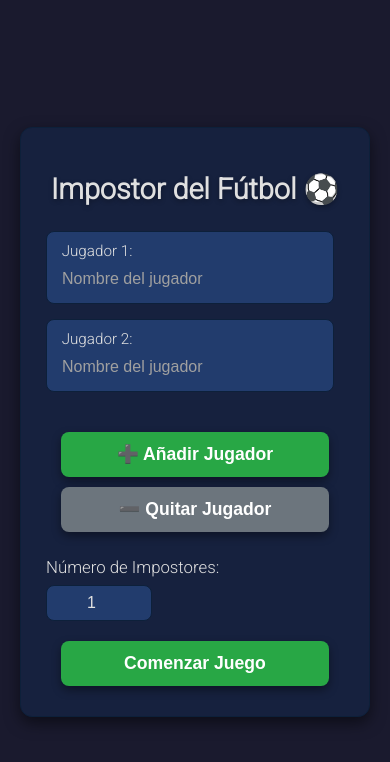
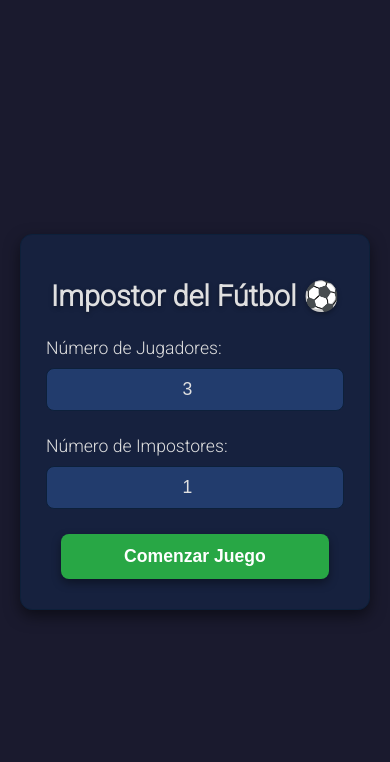
Before and after one commit to alerrego/juego-impostor, a plain HTML site: page index.html in a window 390 px wide. Drawn offline with Linux system fonts and the light colour scheme.

Commit message:
Refactor player input and UI elements in index.html
Refactor input handling and player management in the game setup.

```diff
--- a/index.html
+++ b/index.html
@@ -1,11 +1,11 @@
-
 <!DOCTYPE html>
 <html lang="es">
 <head>
     <meta charset="UTF-8">
     <meta name="viewport" content="width=device-width, initial-scale=1.0">
     <title>Impostor del Fútbol ⚽</title>
-    <link href="https://fonts.googleapis.com/css2?family=Roboto:wght@300,400,700&display=swap" rel="stylesheet">
+
+<link href="https://fonts.googleapis.com/css2?family=Roboto:wght@300,400,700&display=swap" rel="stylesheet">
     <style>
         :root {
             --bg-dark: #1a1a2e;
@@ -95,74 +95,28 @@
             margin-top: 10px;
         }
 
-        #playersContainer {
-            margin: 20px 0;
-            max-height: 250px;
-            overflow-y: auto;
-            padding-right: 10px; /* Para el scrollbar */
-        }
-        #playersContainer::-webkit-scrollbar {
-            width: 8px;
-        }
-        #playersContainer::-webkit-scrollbar-track {
-            background: var(--bg-medium);
-            border-radius: 10px;
-        }
-        #playersContainer::-webkit-scrollbar-thumb {
-            background: var(--bg-light);
-            border-radius: 10px;
-        }
-        #playersContainer::-webkit-scrollbar-thumb:hover {
-            background: #0b2a4e;
-        }
-
-
-        .player-input {
-            margin-bottom: 15px;
+        .input-group {
+            margin: 25px 0;
+            text-align: left;
             display: flex;
+            justify-content: space-between;
             align-items: center;
-            background-color: var(--input-bg);
-            border-radius: 8px;
-            padding: 8px 12px;
-            border: 1px solid var(--border-color);
-        }
-        .player-input label {
-            min-width: 80px;
-            font-size: 0.95em;
-            color: var(--text-light);
-        }
-        .player-input input[type="text"] {
-            background: transparent;
-            border: none;
-            color: var(--text-light);
-            padding: 5px;
-            flex-grow: 1;
-            font-size: 1em;
-            outline: none;
-        }
-        .player-input input[type="text"]::placeholder {
-            color: #a0a0a0;
-        }
-
-        .input-group {
-            margin: 20px 0;
-            text-align: left;
         }
         .input-group label {
-            display: block;
-            margin-bottom: 8px;
-            font-size: 1.05em;
+            font-size: 1.1em;
             color: var(--text-light);
+            margin-right: 15px;
         }
         .input-group input[type="number"] {
             background-color: var(--input-bg);
             border: 1px solid var(--border-color);
             border-radius: 8px;
             color: var(--text-light);
-            padding: 8px 12px;
+            padding: 10px 14px;
             width: 80px;
-            font-size: 1em;
+            font-size: 1.1em;
             text-align: center;
+            outline: none;
         }
 
         button {
@@ -183,14 +137,8 @@
             transform: translateY(-2px);
             box-shadow: 0 6px 12px rgba(0, 0, 0, 0.6);
         }
-        button#removePlayerBtn {
-            background-color: #6c757d; /* Gris para eliminar */
-        }
-        button#removePlayerBtn:hover {
-            background-color: #5a6268;
-        }
         button#restartBtn {
-            background-color: var(--bg-light); /* Un color diferente para reiniciar */
+            background-color: var(--bg-light);
         }
         button#restartBtn:hover {
             background-color: #0c2b53;
@@ -199,7 +147,7 @@
         .button-row {
             display: flex;
             justify-content: center;
-            flex-wrap: wrap; /* Para que los botones se envuelvan en pantallas pequeñas */
+            flex-wrap: wrap;
             margin-top: 15px;
         }
 
@@ -272,37 +220,29 @@
                 margin: 5px auto;
                 display: block;
             }
-            .player-input {
+            .input-group {
                 flex-direction: column;
                 align-items: flex-start;
-                padding: 10px;
             }
-            .player-input label {
-                margin-bottom: 5px;
+            .input-group label {
+                margin-bottom: 10px;
             }
-            .player-input input[type="text"] {
+            .input-group input[type="number"] {
                 width: 100%;
+                box-sizing: border-box; /* Para que el padding no lo haga más ancho */
             }
         }
     </style>
 </head>
 <body>
     <div class="container">
-        <div id="setupScreen" class="screen" style="display: block;">
+
+<div id="setupScreen" class="screen" style="display: block;">
             <h1>Impostor del Fútbol ⚽</h1>
-            <div id="playersContainer">
-                <div class="player-input">
-                    <label for="player1">Jugador 1:</label>
-                    <input type="text" id="player1" placeholder="Nombre del jugador">
-                </div>
-                <div class="player-input">
-                    <label for="player2">Jugador 2:</label>
-                    <input type="text" id="player2" placeholder="Nombre del jugador">
-                </div>
-            </div>
-            <div class="button-row">
-                <button id="addPlayerBtn">➕ Añadir Jugador</button>
-                <button id="removePlayerBtn">➖ Quitar Jugador</button>
+
+            <div class="input-group">
+                <label for="playerCount">Número de Jugadores:</label>
+                <input type="number" id="playerCount" min="2" max="10" value="3">
             </div>
 
             <div class="input-group">
@@ -313,20 +253,23 @@
             <button id="startBtn">Comenzar Juego</button>
         </div>
 
-        <div id="roleScreen" class="screen">
+
+<div id="roleScreen" class="screen">
             <h2 id="currentPlayer"></h2>
             <div id="currentRole"></div>
             <button id="continueBtn">Entendido</button>
         </div>
 
-        <div id="waitingScreen" class="screen">
+
+<div id="waitingScreen" class="screen">
             <h2>Pasa el dispositivo al siguiente jugador</h2>
             <div class="loader"></div>
             <p style="margin-top: 30px;">Cuando estén listos, presiona:</p>
             <button id="nextPlayerBtn">Mostrar siguiente rol</button>
         </div>
 
-        <div id="endScreen" class="screen">
+
+<div id="endScreen" class="screen">
             <h2>¡Es hora de la votación!</h2>
             <p>Discutan quién creen que es el impostor. ¡Buena suerte!</p>
             <div id="impostorReveal"></div>
@@ -551,14 +494,13 @@
         const roleScreen = document.getElementById("roleScreen");
         const waitingScreen = document.getElementById("waitingScreen");
         const endScreen = document.getElementById("endScreen");
-        const playersContainer = document.getElementById("playersContainer");
 
         const startBtn = document.getElementById("startBtn");
         const continueBtn = document.getElementById("continueBtn");
         const nextPlayerBtn = document.getElementById("nextPlayerBtn");
         const restartBtn = document.getElementById("restartBtn");
-        const addPlayerBtn = document.getElementById("addPlayerBtn");
-        const removePlayerBtn = document.getElementById("removePlayerBtn");
+
+        const playerCountInput = document.getElementById("playerCount");
         const impostorCountInput = document.getElementById("impostorCount");
 
         const currentPlayerEl = document.getElementById("currentPlayer");
@@ -570,88 +512,61 @@
         continueBtn.addEventListener("click", showWaitingScreen);
         nextPlayerBtn.addEventListener("click", showNextPlayer);
         restartBtn.addEventListener("click", restartGame);
-        addPlayerBtn.addEventListener("click", addPlayerInput);
-        removePlayerBtn.addEventListener("click", removePlayerInput);
+
+        playerCountInput.addEventListener("change", validateImpostorCount);
         impostorCountInput.addEventListener("change", validateImpostorCount);
 
-        // Inicializar con 2 jugadores por defecto
+        // Inicializar validación al cargar la página
         document.addEventListener('DOMContentLoaded', () => {
-            validateImpostorCount(); // Para ajustar el max al inicio
+            validateImpostorCount();
         });
 
 
-        // Función para agregar un nuevo campo de jugador
-        function addPlayerInput() {
-            const playerCount = playersContainer.children.length;
-            if (playerCount >= 10) {
-                alert("Máximo 10 jugadores permitidos.");
-                return;
+        // Validar que el número de impostores no exceda el número de jugadores
+        function validateImpostorCount() {
+            let playerCount = parseInt(playerCountInput.value);
+
+            // Forzar límites de jugadores (2-10)
+            if (isNaN(playerCount) || playerCount < 2) {
+                playerCount = 2;
+                playerCountInput.value = "2";
+            }
+            if (playerCount > 10) {
+                playerCount = 10;
+                playerCountInput.value = "10";
             }
 
-            const playerId = `player${playerCount + 1}`;
-            const div = document.createElement('div');
-            div.className = 'player-input';
-            div.innerHTML = `
-                <label for="${playerId}">Jugador ${playerCount + 1}:</label>
-                <input type="text" id="${playerId}" placeholder="Nombre del jugador">
-            `;
-            playersContainer.appendChild(div);
+            const maxImpostors = Math.max(1, playerCount - 1);
+            let impostorCount = parseInt(impostorCountInput.value);
 
-            validateImpostorCount();
-        }
-
-        // Función para eliminar el último campo de jugador
-        function removePlayerInput() {
-            if (playersContainer.children.length > 2) {
-                playersContainer.removeChild(playersContainer.lastChild);
-                validateImpostorCount();
-            } else {
-                alert("Debe haber al menos 2 jugadores.");
+            // Forzar límites de impostores (1 a max)
+            if (isNaN(impostorCount) || impostorCount < 1) {
+                impostorCount = 1;
+                impostorCountInput.value = "1";
             }
-        }
-
-        // Validar que el número de impostores no exceda el número de jugadores
-        function validateImpostorCount() {
-            const playerCount = playersContainer.children.length;
-            const maxImpostors = Math.max(1, playerCount - 1);
-
-            if (parseInt(impostorCountInput.value) > maxImpostors) {
+            if (impostorCount > maxImpostors) {
+                impostorCount = maxImpostors;
                 impostorCountInput.value = maxImpostors;
             }
+
             impostorCountInput.max = maxImpostors;
         }
 
         // Función para iniciar el juego
         function startGame() {
+            // Asegurarse de que los valores están validados antes de empezar
+            validateImpostorCount();
+
+            const playerCount = parseInt(playerCountInput.value);
+            const impostorCount = parseInt(impostorCountInput.value);
+
+            // Crear array genérico de jugadores
             players = [];
-            const inputs = playersContainer.querySelectorAll('input[type="text"]');
-            let allInputsFilled = true;
-            inputs.forEach(input => {
-                const name = input.value.trim();
-                if (name === "") {
-                    allInputsFilled = false;
-                }
-                players.push(name);
-            });
-
-            if (!allInputsFilled) {
-                alert("Por favor, introduce un nombre para todos los jugadores.");
-                return;
+            for (let i = 1; i <= playerCount; i++) {
+                players.push(`Jugador ${i}`);
             }
 
-            if (players.length < 2) {
-                alert("Debe haber al menos 2 jugadores.");
-                return;
-            }
-
-            let impostorCount = parseInt(impostorCountInput.value);
-            const maxImpostors = players.length - 1;
-
-            if (impostorCount < 1 || impostorCount > maxImpostors) {
-                alert(`Debe haber entre 1 y ${maxImpostors} impostores.`);
-                return;
-            }
-
+            // Elegir impostores al azar
             impostorIndexes = [];
             const availableIndexes = [...Array(players.length).keys()];
 
@@ -671,7 +586,6 @@
 
         // Mostrar rol del jugador actual
         function showPlayerRole() {
-            // Ocultar todas las pantallas y luego mostrar la actual
             [setupScreen, waitingScreen, endScreen].forEach(screen => screen.style.display = 'none');
             roleScreen.style.display = "block";
 
@@ -710,7 +624,7 @@
 
             const impostorNames = impostorIndexes.map(index => players[index]);
 
-            impostorRevealEl.innerHTML = `<p>Ahora, discutan y descubran los impostores.</p>`;
+            impostorRevealEl.innerHTML = `<p>¡Discutan y vean si descubrieron a todos los impostores!</p>`;
         }
 
         // Reiniciar el juego
@@ -718,21 +632,11 @@
             currentPlayerIndex = 0;
             impostorIndexes = [];
 
-            // Ocultar todas las pantallas y mostrar la de configuración
             [roleScreen, waitingScreen, endScreen].forEach(screen => screen.style.display = 'none');
             setupScreen.style.display = "block";
 
-            // Limpiar nombres de jugadores para la próxima ronda
-            const inputs = playersContainer.querySelectorAll('input[type="text"]');
-            inputs.forEach((input, index) => {
-                input.value = "";
-                if (index > 1) { // Remover inputs extra si no son los iniciales
-                    playersContainer.removeChild(input.closest('.player-input'));
-                }
-            });
-            // Resetear el contador de impostores si es necesario
-            impostorCountInput.value = 1;
-            validateImpostorCount(); // Asegurarse de que los límites estén bien.
+            // Validar los contadores en caso de que el usuario los haya tocado
+            validateImpostorCount();
         }
     </script>
 </body>
```
